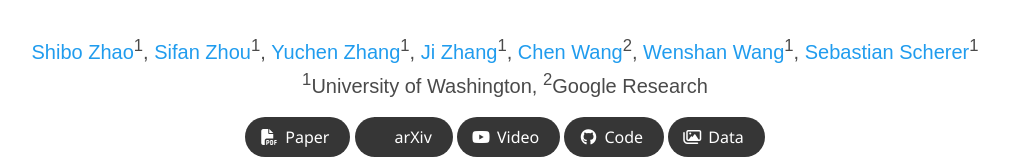
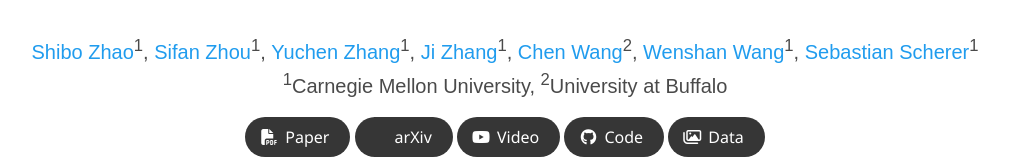
Before and after one commit to tartanimu/hero, a plain HTML site: page index.html in a window 1280 px wide. Shown: the part 253-412 px from the top of the page, without its empty margins (135-1144 px from the left). Drawn offline with nearby package versions, Linux system fonts and the light colour scheme; some icons are missing; a web font is replaced by a local one.

Commit message:
Update index.html

```diff
--- a/index.html
+++ b/index.html
@@ -112,8 +112,8 @@
           </div>
 
           <div class="is-size-5 publication-authors">
-            <span class="author-block"><sup>1</sup>University of Washington,</span>
-            <span class="author-block"><sup>2</sup>Google Research</span>
+            <span class="author-block"><sup>1</sup>Carnegie Mellon University,</span>
+            <span class="author-block"><sup>2</sup>University at Buffalo</span>
           </div>
 
           <div class="column has-text-centered">
```
